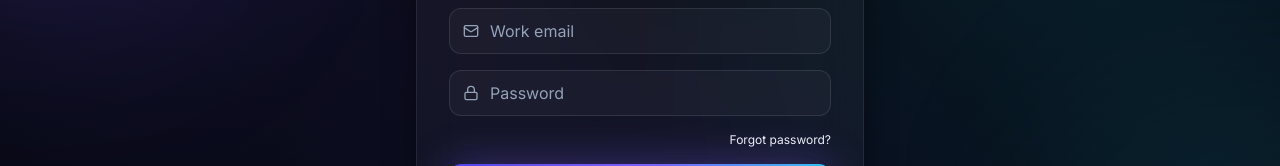
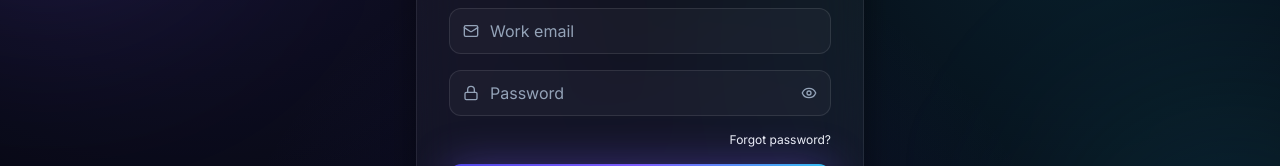
Before and after one commit to mohamad407/DevTrack_AI, a React (Vite) app in the folder frontend/: page /login in a window 1280 px wide. Shown: the part 350-516 px from the top of the page. Built offline with nearby package versions, Linux system fonts and the light colour scheme; no server answers.

Commit message:
Add password visibility toggle to LoginPage

```diff
--- a/frontend/src/pages/LoginPage.jsx
+++ b/frontend/src/pages/LoginPage.jsx
@@ -1,6 +1,6 @@
 import { useState } from 'react';
 import { Link, useNavigate } from 'react-router-dom';
-import { Mail, Lock, Loader2 } from 'lucide-react';
+import { Mail, Lock, Loader2, Eye, EyeOff } from 'lucide-react';
 import toast from 'react-hot-toast';
 import AuthLayout from '../components/auth/AuthLayout.jsx';
 import { loginWithEmail } from '../services/firebase.js';
@@ -9,6 +9,7 @@
   const navigate = useNavigate();
   const [form, setForm] = useState({ email: '', password: '' });
   const [loading, setLoading] = useState(false);
+  const [showPassword, setShowPassword] = useState(false);
 
   const handleSubmit = async (e) => {
     e.preventDefault();
@@ -57,13 +58,22 @@
         <div className="relative">
           <Lock size={16} className="absolute left-3.5 top-1/2 -translate-y-1/2 text-ink-500" />
           <input
-            type="password"
+            type={showPassword ? 'text' : 'password'}
             required
             placeholder="Password"
-            className="input-glass pl-10"
+            className="input-glass pl-10 pr-10"
             value={form.password}
             onChange={(e) => setForm({ ...form, password: e.target.value })}
           />
+          <button
+            type="button"
+            onClick={() => setShowPassword((v) => !v)}
+            tabIndex={-1}
+            aria-label={showPassword ? 'Hide password' : 'Show password'}
+            className="absolute right-3.5 top-1/2 -translate-y-1/2 text-ink-500 hover:text-ink-200"
+          >
+            {showPassword ? <EyeOff size={16} /> : <Eye size={16} />}
+          </button>
         </div>
 
         <div className="flex justify-end">
```
